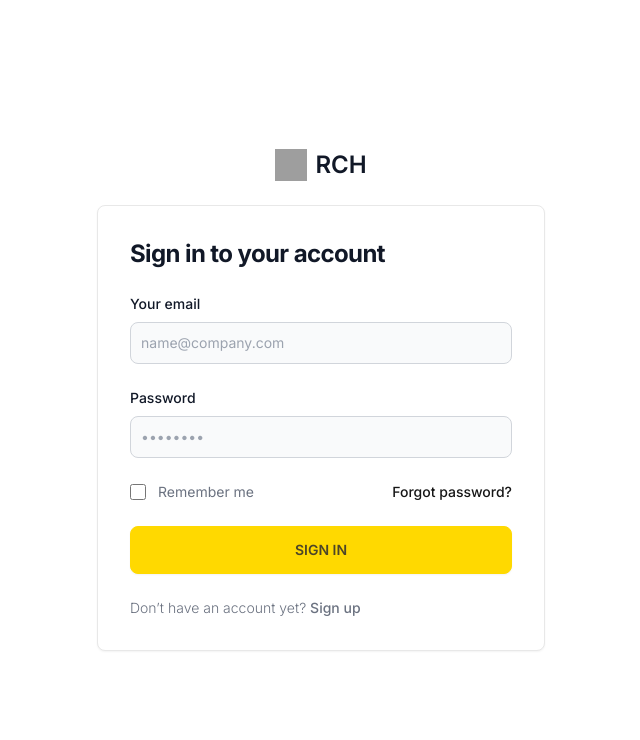
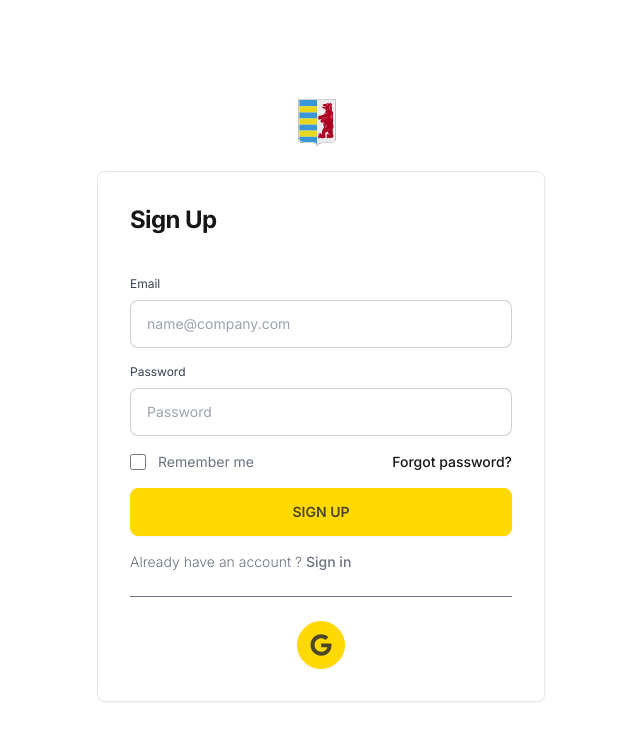
Before and after one commit to Teo-Medesi/rusyn-culture-hub, a Next.js app in the folder frontend/: page /auth/sign-up in a window 1280 px wide. Shown: the top 740 px of the page, without its empty margins (319-959 px from the left). Built offline with nearby package versions, Linux system fonts and the light colour scheme; grey boxes are pictures that could not be loaded.

Commit message:
added sign in and sign out

```diff
--- /dev/null
+++ b/frontend/app/auth/sign-in/loading.tsx
@@ -0,0 +1,5 @@
+import { Loading } from "@/components"
+
+export default async function Test() {
+  return <Loading />
+}
--- /dev/null
+++ b/frontend/app/auth/sign-up/loading.tsx
@@ -0,0 +1,5 @@
+import { Loading } from "@/components"
+
+export default async function Test() {
+  return <Loading />
+}
--- a/frontend/app/auth/sign-up/page.tsx
+++ b/frontend/app/auth/sign-up/page.tsx
@@ -1,99 +1,6 @@
-export default async function Login() {
-  return (
-    <div>
-      <section className="bg-base-100">
-        <div className="flex flex-col items-center justify-center px-6 py-8 mx-auto md:h-screen lg:py-0">
-          <a
-            href="#"
-            className="flex items-center mb-6 text-2xl font-semibold text-gray-900"
-          >
-            <img
-              className="w-8 h-8 mr-2"
-              src="https://flowbite.s3.amazonaws.com/blocks/marketing-ui/logo.svg"
-              alt="logo"
-            />
-            RCH
-          </a>
-          <div className="w-full bg-white rounded-lg shadow-sm border border-base-200 md:mt-0 sm:max-w-md xl:p-0">
-            <div className="p-6 space-y-4 md:space-y-6 sm:p-8">
-              <h1 className="text-xl font-bold leading-tight tracking-tight text-gray-900 md:text-2xl">
-                Sign in to your account
-              </h1>
-              <form className="space-y-4 md:space-y-6" action="#">
-                <div>
-                  <label
-                    htmlFor="email"
-                    className="block mb-2 text-sm font-medium text-gray-900"
-                  >
-                    Your email
-                  </label>
-                  <input
-                    type="email"
-                    name="email"
-                    id="email"
-                    className="bg-gray-50 border border-gray-300 text-gray-900 sm:text-sm rounded-lg focus:ring-primary-600 focus:border-primary-600 block w-full p-2.5 "
-                    placeholder="name@company.com"
-                    required=""
-                  />
-                </div>
-                <div>
-                  <label
-                    htmlFor="password"
-                    className="block mb-2 text-sm font-medium text-gray-900"
-                  >
-                    Password
-                  </label>
-                  <input
-                    type="password"
-                    name="password"
-                    id="password"
-                    placeholder="••••••••"
-                    className="bg-gray-50 border border-gray-300 text-gray-900 sm:text-sm rounded-lg focus:ring-primary-600 focus:border-primary-600 block w-full p-2.5"
-                    required=""
-                  />
-                </div>
-                <div className="flex items-center justify-between">
-                  <div className="flex items-start">
-                    <div className="flex items-center h-5">
-                      <input
-                        id="remember"
-                        aria-describedby="remember"
-                        type="checkbox"
-                        className="w-4 h-4 border border-gray-300 rounded bg-gray-50 focus:ring-3 focus:ring-primary-300"
-                        required=""
-                      />
-                    </div>
-                    <div className="ml-3 text-sm">
-                      <label htmlFor="remember" className="text-gray-500">
-                        Remember me
-                      </label>
-                    </div>
-                  </div>
-                  <a
-                    href="#"
-                    className="text-sm font-medium text-primary-600 hover:underline"
-                  >
-                    Forgot password?
-                  </a>
-                </div>
-                <button type="submit" className="w-full btn btn-primary">
-                  Sign in
-                </button>
-                <p className="text-sm font-light text-gray-500">
-                  Don’t have an account yet?{" "}
-                  <a
-                    href="#"
-                    className="font-medium text-primary-600 hover:underline"
-                  >
-                    Sign up
-                  </a>
-                </p>
-              </form>
-            </div>
-          </div>
-        </div>
-      </section>
-    </div>
+import logo from "@/public/logo.svg"
+import { SignUpForm } from "@/components/auth"
 
-  )
+export default async function SignUp() {
+  return <SignUpForm logo={logo} />
 }
--- /dev/null
+++ b/frontend/components/auth/GoogleButton.tsx
@@ -0,0 +1,11 @@
+import { FaGoogle } from "react-icons/fa"
+
+const GoogleButton = ({ onClick }: { onClick: () => void }) => {
+  return (
+    <div onClick={onClick} className="p-3 btn btn-primary btn-circle">
+      <FaGoogle className="w-full h-full" />
+    </div>
+  )
+}
+
+export default GoogleButton
--- a/frontend/components/auth/SignInForm.tsx
+++ b/frontend/components/auth/SignInForm.tsx
@@ -1,20 +1,38 @@
 "use client";
 import Image from 'next/image';
 import { useState } from "react";
-import { FaGoogle } from "react-icons/fa";
 import { TextInput } from "../forms";
-import { signInWithEmailAndPassword } from "@firebase/auth";
-import { auth } from "@/firebase.config"
+import { signInWithEmailAndPassword, signInWithPopup } from "@firebase/auth";
+import { auth, provider } from "@/firebase.config"
+import { GoogleButton } from '.';
+import { useRouter } from 'next/navigation';
+import Link from 'next/link';
+import { MouseEvent } from 'react';
 
 const SignIn = ({ logo }: { logo: string }) => {
   const [email, setEmail] = useState<string>("");
   const [password, setPassword] = useState<string>("");
+  const [error, setError] = useState<string>("");
 
-  const handleSignIn = (credentials: { email: string, password: string }) => {
+  const router = useRouter();
+
+  const handleSignIn = (credentials: { email: string, password: string }, event: MouseEvent<HTMLButtonElement>) => {
+    event?.preventDefault();
+
     if (email && password) {
-      signInWithEmailAndPassword(auth, email, password);
+      signInWithEmailAndPassword(auth, email, password).then((userCredential) => {
+        router.push("/");
+      }).catch((error) => {
+        setError(error.message);
+      });
     }
   }
+
+  // TO-DO: Add Google Sign In with Redirect for Mobile Users! Pop Up is not Prefferable for Mobile!
+  const handleGoogleSignIn = () => {
+    signInWithPopup(auth, provider);
+  }
+
   return (
     <div>
       <section className="bg-base-100">
@@ -37,6 +55,9 @@ const SignIn = ({ logo }: { logo: string }) => {
               <form className="" action="#">
                 <TextInput type='email' name='Email' placeholder="name@company.com" onChange={(e) => setEmail(e.target.value)} />
                 <TextInput type='password' name='Password' placeholder="Password" onChange={(e) => setPassword(e.target.value)} />
+
+                {error && <p className="text-error italic">{error}</p>}
+
                 <div className="flex items-center mt-4 justify-between">
                   <div className="flex items-start">
                     <div className="flex items-center h-5">
@@ -61,19 +82,20 @@ const SignIn = ({ logo }: { logo: string }) => {
                     Forgot password?
                   </a>
                 </div>
-                <button type="submit" className="w-full btn mt-4 btn-primary">
+                <button onClick={handleSignIn} className="w-full btn mt-4 btn-primary">
                   Sign in
                 </button>
                 <p className="text-sm mt-4 font-light text-gray-500">
                   Don’t have an account yet?{" "}
-                  <a
-                    href="#"
+                  <Link
+                    href="/auth/sign-up"
                     className="font-medium text-primary-600 hover:underline"
                   >
                     Sign up
-                  </a>
+                  </Link>
                 </p>
-                <div className='!h-[1px] bg-gray-500 mt-4 w-full '></div>
+                <div className='!h-[1px] bg-gray-500 mt-6 w-full'></div>
+                <div className='mt-6 w-full flex justify-center'><GoogleButton onClick={handleGoogleSignIn} /></div>
               </form>
             </div>
           </div>
--- a/frontend/components/auth/SignUpForm.tsx
+++ b/frontend/components/auth/SignUpForm.tsx
@@ -1,8 +1,113 @@
-import React from 'react'
+"use client";
+import Image from 'next/image';
+import { useState } from "react";
+import { TextInput } from "../forms";
+import { createUserWithEmailAndPassword, signInWithPopup } from "@firebase/auth";
+import { auth, provider } from "@/firebase.config"
+import { GoogleButton } from '.';
+import { useRouter } from 'next/navigation';
+import Link from 'next/link';
+import { MouseEvent } from 'react';
 
-const SignUp = () => {
+const SignUp = ({ logo }: { logo: string }) => {
+  const [email, setEmail] = useState<string>("");
+  const [password, setPassword] = useState<string>("");
+  const [error, setError] = useState<string>("");
+
+  const router = useRouter();
+
+  const handleSignUp = (credentials: { email: string, password: string }, event: MouseEvent<HTMLButtonElement>) => {
+    event.preventDefault();
+
+    if (email && password) {
+
+      console.log(credentials);
+
+      createUserWithEmailAndPassword(auth, email, password).then((userCredential) => {
+        // Signed in
+        console.log(userCredential)
+        console.log("succes")
+        router.push("/");
+      }).catch((error) => {
+        setError(error.message);
+      });
+    }
+  }
+
+  // TO-DO: Add Google Sign In with Redirect for Mobile Users! Pop Up is not Prefferable for Mobile!
+  const handleGoogleSignIn = () => {
+    signInWithPopup(auth, provider);
+  }
+
   return (
-    <div>SignUp</div>
+    <div>
+      <section className="bg-base-100">
+        <div className="flex flex-col items-center justify-center px-6 py-8 mx-auto md:h-screen lg:py-0">
+          <a
+            href="#"
+            className="flex items-center mb-6 text-2xl font-semibold text-base-content"
+          >
+            <Image
+              className="w-12 h-12 mr-2"
+              src={logo}
+              alt="logo"
+            />
+          </a>
+          <div className="w-full bg-white rounded-lg shadow-sm border border-base-200 md:mt-0 sm:max-w-md xl:p-0">
+            <div className="p-6 space-y-4 md:space-y-6 sm:p-8">
+              <h1 className="text-xl font-bold leading-tight tracking-tight text-base-content md:text-2xl">
+                Sign Up
+              </h1>
+              <form className="" action="#">
+                <TextInput type='email' name='Email' placeholder="name@company.com" onChange={(e) => setEmail(e.target.value)} />
+                <TextInput type='password' name='Password' placeholder="Password" onChange={(e) => setPassword(e.target.value)} />
+
+                {error && <p className="text-error italic">{error}</p>}
+
+                <div className="flex items-center mt-4 justify-between">
+                  <div className="flex items-start">
+                    <div className="flex items-center h-5">
+                      <input
+                        id="remember"
+                        aria-describedby="remember"
+                        type="checkbox"
+                        className="w-4 h-4 border border-gray-300 rounded bg-gray-50 focus:ring-3 focus:ring-primary-300"
+                        required=""
+                      />
+                    </div>
+                    <div className="ml-3 text-sm">
+                      <label htmlFor="remember" className="text-gray-500">
+                        Remember me
+                      </label>
+                    </div>
+                  </div>
+                  <a
+                    href="#"
+                    className="text-sm font-medium text-primary-600 hover:underline"
+                  >
+                    Forgot password?
+                  </a>
+                </div>
+                <button onClick={handleSignUp} className="w-full btn mt-4 btn-primary">
+                  Sign Up
+                </button>
+                <p className="text-sm mt-4 font-light text-gray-500">
+                  Already have an account ?{" "}
+                  <Link
+                    href="/auth/sign-in"
+                    className="font-medium text-primary-600 hover:underline"
+                  >
+                    Sign in
+                  </Link>
+                </p>
+                <div className='!h-[1px] bg-gray-500 mt-6 w-full'></div>
+                <div className='mt-6 w-full flex justify-center'><GoogleButton onClick={handleGoogleSignIn} /></div>
+              </form>
+            </div>
+          </div>
+        </div>
+      </section>
+    </div>
   )
 }
 
--- a/frontend/components/auth/index.ts
+++ b/frontend/components/auth/index.ts
@@ -1,4 +1,5 @@
 import SignInForm from "./SignInForm";
 import SignUpForm from "./SignUpForm";
+import GoogleButton from "./GoogleButton";
 
-export { SignInForm, SignUpForm };
+export { SignInForm, GoogleButton, SignUpForm };
--- a/frontend/firebase.config.js
+++ b/frontend/firebase.config.js
@@ -2,6 +2,7 @@ import { initializeApp } from "firebase/app";
 import { getStorage } from "firebase/storage"
 import { getFirestore } from "firebase/firestore"
 import { getAuth } from "firebase/auth"
+import { GoogleAuthProvider } from "firebase/auth";
 
 const firebaseConfig = {
   apiKey: process.env.NEXT_PUBLIC_FIREBASE_KEY,
@@ -17,10 +18,12 @@ const app = initializeApp(firebaseConfig);
 const db = getFirestore(app);
 const storage = getStorage(app);
 const auth = getAuth(app);
+const provider = new GoogleAuthProvider();
 
 export {
   app,
   db,
   storage,
-  auth
+  auth,
+  provider
 }
```
Also changed, not shown: frontend/app/app/layout.tsx (+3 -6 lines), frontend/components/DesktopNavbar.tsx (+11 -3 lines).
